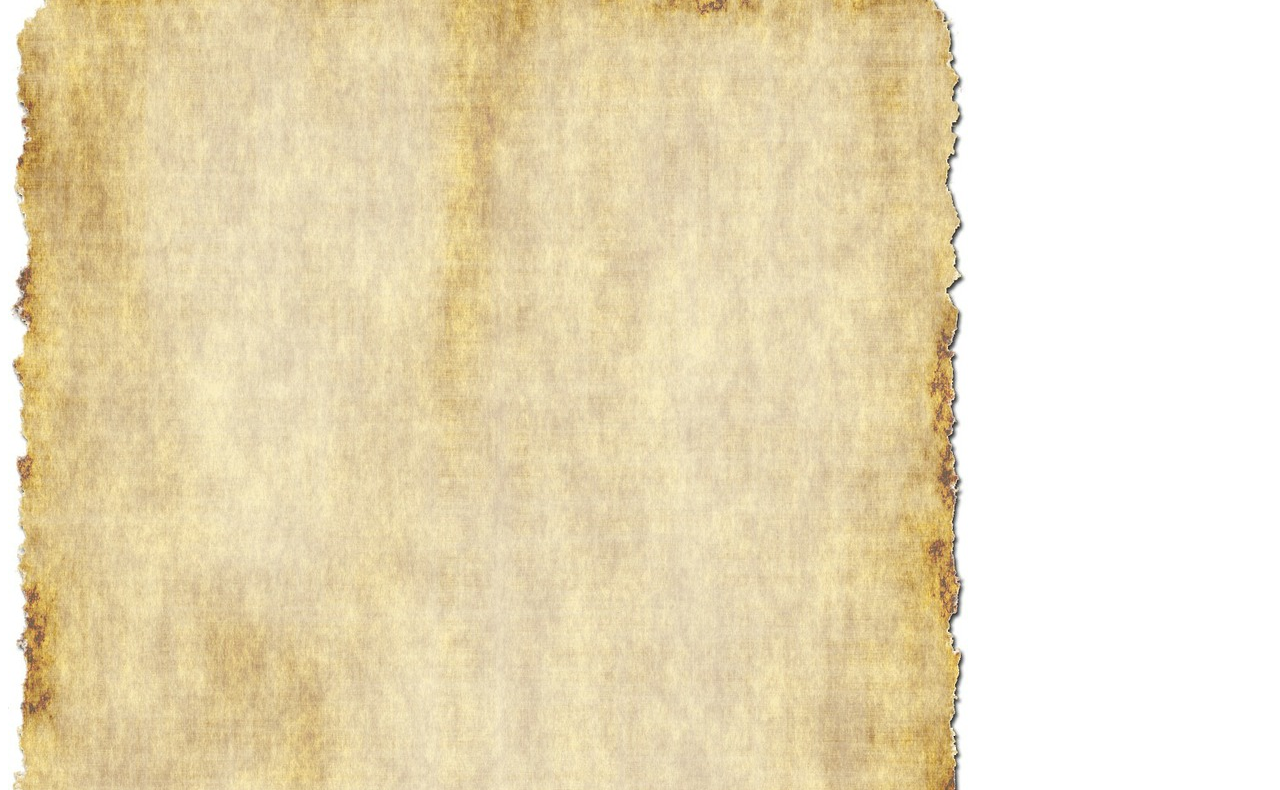
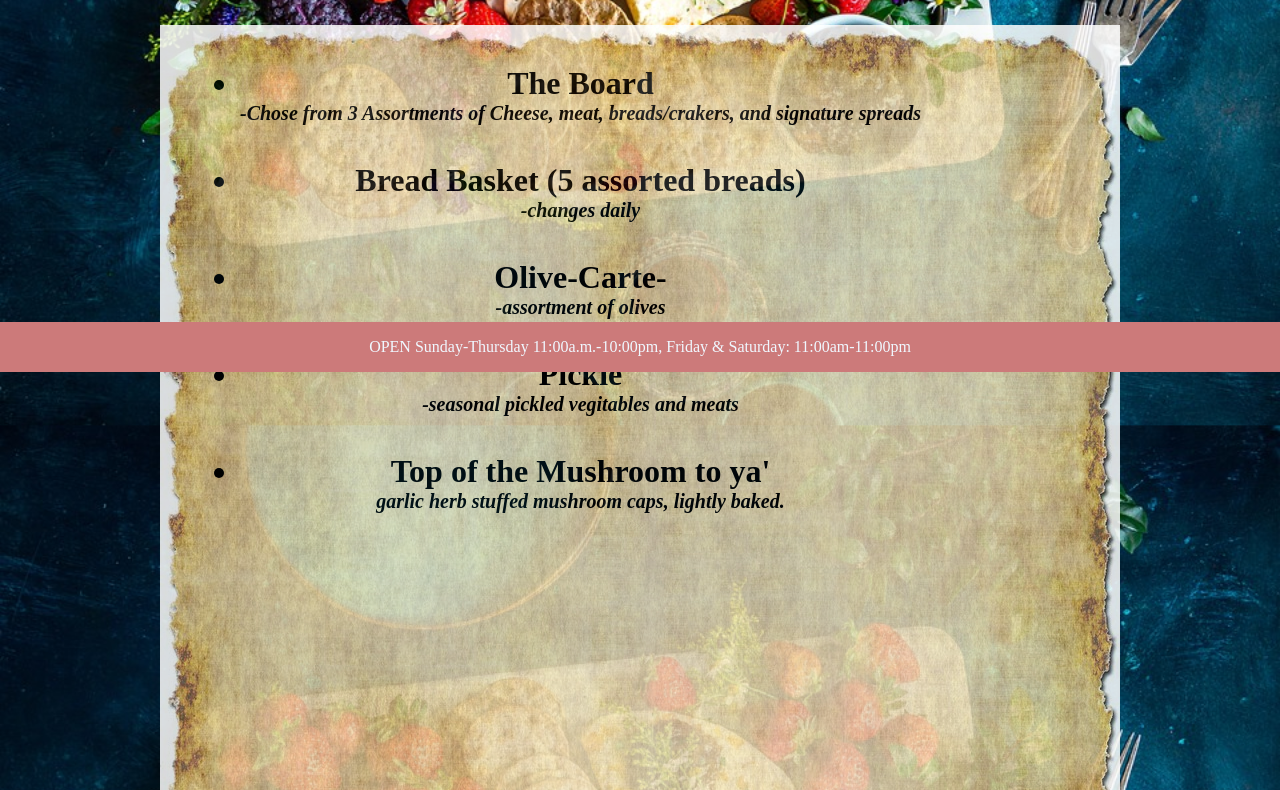
Before and after one commit to Mstewart6714/Salad-Restaurant, a plain HTML site: page apps.html in a window 1280 px wide. Shown: the part 428-1218 px from the top of the page. Drawn offline with nearby package versions, Linux system fonts and the light colour scheme; the site is published under a folder, as on GitHub Pages, so addresses that start at the root find nothing.

Commit message:
Update apps.html
removed / before link to css folder

```diff
--- a/apps.html
+++ b/apps.html
@@ -3,7 +3,7 @@
 
 <head>
     <title>Sali'Vinos</title>
-    <link rel="stylesheet" href="/css/styleapps.css" type="text/css" />
+    <link rel="stylesheet" href="css/styleapps.css" type="text/css" />
     <meta name="viewport" content="width=device-width, initial-scale=1">
 
   </head>
```
